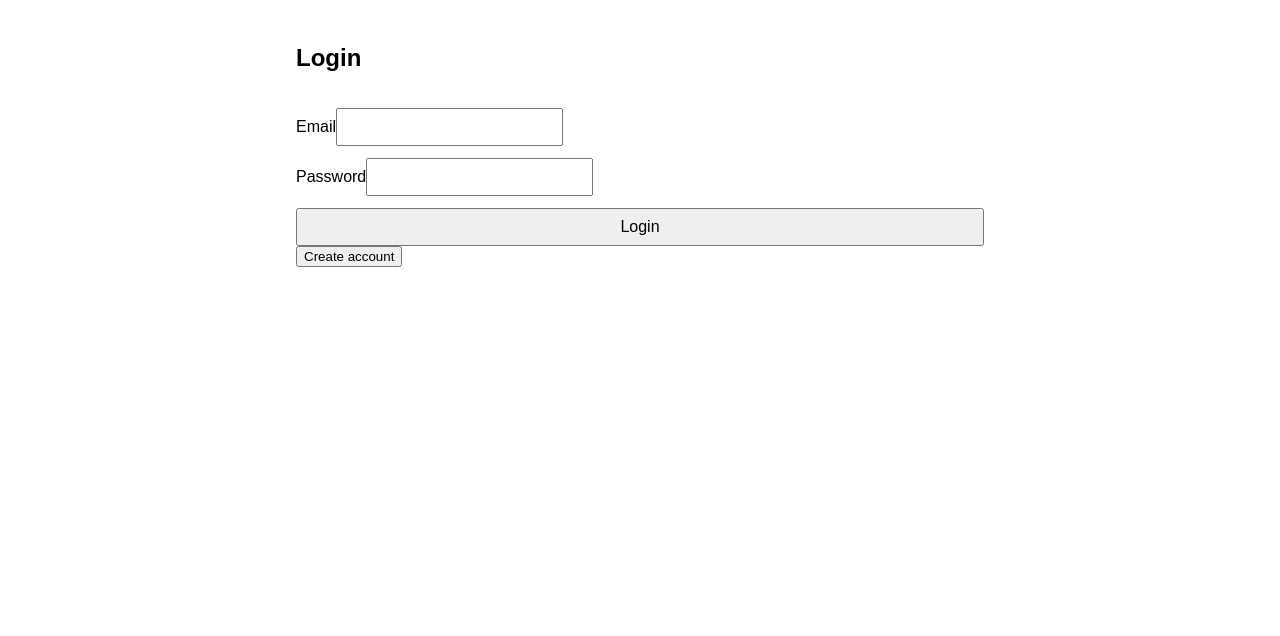
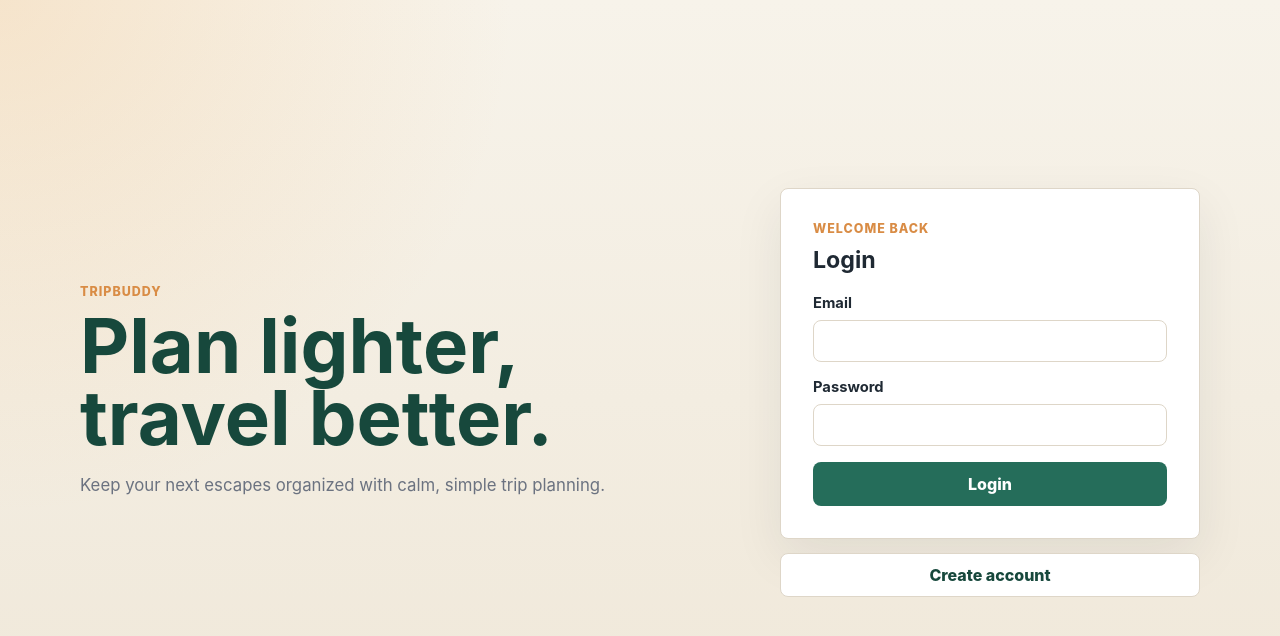
Before and after one commit to DejanColic94/TripBuddy, a React (Vite) app in the folder frontend/: page / in a window 1280 px wide. Shown: the top 636 px of the page. Built offline with nearby package versions, Linux system fonts and the light colour scheme; no server answers.

Commit message:
feature/frontend-styling : Added basic coloru palete and elements

```diff
--- a/frontend/src/App.css
+++ b/frontend/src/App.css
@@ -1,47 +1,329 @@
 .app {
-  max-width: 720px;
+  width: min(1120px, calc(100% - 32px));
   margin: 0 auto;
-  padding: 24px 16px 48px;
+  padding: 40px 0 56px;
 }
 
 .page {
   display: flex;
   flex-direction: column;
+  gap: 20px;
+}
+
+.auth-layout {
+  min-height: calc(100vh - 96px);
+  display: grid;
+  grid-template-columns: minmax(0, 1fr) minmax(320px, 420px);
+  align-items: center;
+  gap: 40px;
+}
+
+.brand-panel {
+  max-width: 560px;
+}
+
+.brand-panel h1,
+.page-header h1 {
+  margin: 0;
+  color: #17483c;
+  font-size: clamp(2.25rem, 6vw, 4.75rem);
+  line-height: 0.95;
+}
+
+.brand-panel p:last-child,
+.page-subtitle {
+  margin: 18px 0 0;
+  color: #6b7280;
+  font-size: 1.05rem;
+  line-height: 1.7;
+}
+
+.eyebrow {
+  margin: 0 0 10px;
+  color: #d98c45;
+  font-size: 0.78rem;
+  font-weight: 800;
+  letter-spacing: 0.08em;
+  text-transform: uppercase;
+}
+
+.auth-card,
+.panel,
+.trip-card {
+  background: #ffffff;
+  border: 1px solid #ded6c8;
+  border-radius: 8px;
+  box-shadow: 0 18px 50px rgba(31, 41, 51, 0.08);
+}
+
+.auth-card {
+  padding: 32px;
+}
+
+.auth-column {
+  display: flex;
+  flex-direction: column;
+  gap: 14px;
+}
+
+.auth-card h2,
+.panel h2,
+.section-heading h2 {
+  margin: 0;
+  color: #1f2933;
+  font-size: 1.45rem;
+}
+
+.auth-switch {
+  justify-self: stretch;
+}
+
+.form-stack {
+  display: flex;
+  flex-direction: column;
   gap: 16px;
 }
 
-.page form {
+label {
   display: flex;
   flex-direction: column;
-  gap: 12px;
+  gap: 8px;
+  color: #1f2933;
+  font-size: 0.92rem;
+  font-weight: 700;
 }
 
-.page input,
-.page textarea,
-.page button {
+input,
+textarea {
+  width: 100%;
+  border: 1px solid #ded6c8;
+  border-radius: 8px;
+  background: #ffffff;
+  color: #1f2933;
   font: inherit;
-  padding: 8px;
+  font-weight: 500;
+  padding: 11px 12px;
+  outline: none;
+  transition: border-color 140ms ease, box-shadow 140ms ease, background-color 140ms ease;
 }
 
-.page ul {
-  padding-left: 20px;
+textarea {
+  resize: vertical;
+  min-height: 104px;
 }
 
-.page li {
-  margin-bottom: 12px;
+input:focus,
+textarea:focus {
+  border-color: #256d5a;
+  box-shadow: 0 0 0 3px rgba(37, 109, 90, 0.13);
+}
+
+button {
+  border: 1px solid transparent;
+  border-radius: 8px;
+  font: inherit;
+  font-weight: 800;
+  padding: 11px 16px;
+  transition: background-color 140ms ease, border-color 140ms ease, color 140ms ease, opacity 140ms ease;
+}
+
+button:disabled {
+  cursor: not-allowed;
+  opacity: 0.62;
+}
+
+.primary-button {
+  background: #256d5a;
+  color: #ffffff;
+}
+
+.primary-button:hover:not(:disabled) {
+  background: #17483c;
+}
+
+.secondary-button,
+.link-button {
+  background: #ffffff;
+  border-color: #ded6c8;
+  color: #17483c;
+}
+
+.secondary-button:hover,
+.link-button:hover {
+  background: #efe7d8;
+}
+
+.link-button {
+  width: 100%;
 }
 
 .page-header {
+  display: flex;
+  align-items: flex-start;
+  justify-content: space-between;
+  gap: 20px;
+}
+
+.trips-page {
+  gap: 28px;
+}
+
+.trips-layout {
+  display: grid;
+  grid-template-columns: minmax(300px, 0.85fr) minmax(0, 1.15fr);
+  align-items: start;
+  gap: 24px;
+}
+
+.panel {
+  padding: 24px;
+}
+
+.create-trip-card {
+  position: sticky;
+  top: 24px;
+}
+
+.date-inputs {
+  display: grid;
+  grid-template-columns: 1fr 1fr;
+  gap: 14px;
+}
+
+.trip-list-section {
+  display: flex;
+  flex-direction: column;
+  gap: 14px;
+}
+
+.section-heading {
   display: flex;
   align-items: center;
   justify-content: space-between;
   gap: 12px;
 }
 
+.section-heading span {
+  color: #6b7280;
+  font-size: 0.9rem;
+  font-weight: 700;
+}
+
+.trip-list {
+  display: grid;
+  gap: 14px;
+  margin: 0;
+  padding: 0;
+  list-style: none;
+}
+
+.trip-card {
+  display: flex;
+  flex-direction: column;
+  gap: 18px;
+  padding: 20px;
+}
+
+.trip-card strong {
+  display: block;
+  color: #17483c;
+  font-size: 1.15rem;
+  line-height: 1.3;
+}
+
+.trip-card p {
+  margin: 8px 0 0;
+  color: #6b7280;
+  line-height: 1.6;
+}
+
+.trip-dates {
+  display: flex;
+  flex-wrap: wrap;
+  gap: 8px;
+}
+
+.trip-dates span {
+  border: 1px solid #ded6c8;
+  border-radius: 999px;
+  background: #f7f3ea;
+  color: #1f2933;
+  font-size: 0.88rem;
+  font-weight: 700;
+  padding: 7px 10px;
+}
+
+.empty-state {
+  margin: 0;
+  border: 1px dashed #ded6c8;
+  border-radius: 8px;
+  background: #efe7d8;
+  color: #6b7280;
+  line-height: 1.6;
+  padding: 22px;
+}
+
+.error,
+.success {
+  margin: 0;
+  border-radius: 8px;
+  font-weight: 700;
+  padding: 12px 14px;
+}
+
 .error {
-  color: #b00020;
+  background: rgba(180, 35, 24, 0.08);
+  color: #b42318;
 }
 
 .success {
-  color: #0a7a22;
+  background: rgba(22, 120, 76, 0.1);
+  color: #16784c;
 }
+
+@media (max-width: 820px) {
+  .app {
+    width: min(100% - 24px, 680px);
+    padding: 24px 0 40px;
+  }
+
+  .auth-layout,
+  .trips-layout {
+    grid-template-columns: 1fr;
+  }
+
+  .auth-layout {
+    min-height: auto;
+    gap: 24px;
+  }
+
+  .auth-switch {
+    justify-self: stretch;
+  }
+
+  .page-header {
+    align-items: stretch;
+    flex-direction: column;
+  }
+
+  .create-trip-card {
+    position: static;
+  }
+}
+
+@media (max-width: 520px) {
+  .auth-card,
+  .panel,
+  .trip-card {
+    padding: 20px;
+  }
+
+  .date-inputs {
+    grid-template-columns: 1fr;
+  }
+
+  .brand-panel h1,
+  .page-header h1 {
+    font-size: 2.35rem;
+  }
+}
--- a/frontend/src/App.tsx
+++ b/frontend/src/App.tsx
@@ -23,14 +23,34 @@ function App() {
       {token ? (
         <TripsPage token={token} onUnauthorized={handleLogout} />
       ) : authPage === "register" ? (
-        <RegisterPage onBackToLogin={() => setAuthPage("login")} />
+        <div className="auth-layout">
+          <div className="brand-panel">
+            <p className="eyebrow">TripBuddy</p>
+            <h1>Plan lighter, travel better.</h1>
+            <p>Keep your next escapes organized with calm, simple trip planning.</p>
+          </div>
+          <div className="auth-column">
+            <RegisterPage onBackToLogin={() => setAuthPage("login")} />
+          </div>
+        </div>
       ) : (
-        <>
-          <LoginPage onLogin={handleLogin} />
-          <button type="button" onClick={() => setAuthPage("register")}>
-            Create account
-          </button>
-        </>
+        <div className="auth-layout">
+          <div className="brand-panel">
+            <p className="eyebrow">TripBuddy</p>
+            <h1>Plan lighter, travel better.</h1>
+            <p>Keep your next escapes organized with calm, simple trip planning.</p>
+          </div>
+          <div className="auth-column">
+            <LoginPage onLogin={handleLogin} />
+            <button
+              className="link-button auth-switch"
+              type="button"
+              onClick={() => setAuthPage("register")}
+            >
+              Create account
+            </button>
+          </div>
+        </div>
       )}
     </main>
   );
--- a/frontend/src/index.css
+++ b/frontend/src/index.css
@@ -1,12 +1,36 @@
-body {
-  margin: 0;
-  font-family: Arial, sans-serif;
+:root {
+  color: #1f2933;
+  background: #f7f3ea;
+  font-family: Inter, ui-sans-serif, system-ui, -apple-system, BlinkMacSystemFont, "Segoe UI", sans-serif;
+  font-synthesis: none;
+  text-rendering: optimizeLegibility;
+  -webkit-font-smoothing: antialiased;
+  -moz-osx-font-smoothing: grayscale;
 }
 
 * {
   box-sizing: border-box;
 }
 
+html {
+  min-height: 100%;
+  background: #f7f3ea;
+}
+
+body {
+  min-width: 320px;
+  min-height: 100vh;
+  margin: 0;
+  background:
+    radial-gradient(circle at top left, rgba(243, 200, 146, 0.34), transparent 32rem),
+    linear-gradient(180deg, #f7f3ea 0%, #efe7d8 100%);
+}
+
 button {
   cursor: pointer;
 }
+
+::selection {
+  background: #f3c892;
+  color: #17483c;
+}
--- a/frontend/src/pages/LoginPage.tsx
+++ b/frontend/src/pages/LoginPage.tsx
@@ -46,10 +46,13 @@ function LoginPage({ onLogin }: LoginPageProps) {
   };
 
   return (
-    <section className="page">
-      <h1>Login</h1>
+    <section className="page auth-card">
+      <div>
+        <p className="eyebrow">Welcome back</p>
+        <h2>Login</h2>
+      </div>
 
-      <form onSubmit={handleSubmit}>
+      <form className="form-stack" onSubmit={handleSubmit}>
         <label>
           Email
           <input
@@ -70,7 +73,7 @@ function LoginPage({ onLogin }: LoginPageProps) {
           />
         </label>
 
-        <button type="submit" disabled={isSubmitting}>
+        <button className="primary-button" type="submit" disabled={isSubmitting}>
           {isSubmitting ? "Logging in..." : "Login"}
         </button>
       </form>
--- a/frontend/src/pages/TripsPage.tsx
+++ b/frontend/src/pages/TripsPage.tsx
@@ -109,15 +109,23 @@ function TripsPage({ token, onUnauthorized }: TripsPageProps) {
   };
 
   return (
-    <section className="page">
+    <section className="page trips-page">
       <div className="page-header">
-        <h1>Trips</h1>
-        <button type="button" onClick={onUnauthorized}>
+        <div>
+          <p className="eyebrow">TripBuddy</p>
+          <h1>Your trips</h1>
+          <p className="page-subtitle">Shape the details now, enjoy the journey later.</p>
+        </div>
+        <button className="secondary-button" type="button" onClick={onUnauthorized}>
           Logout
         </button>
       </div>
 
-      <form onSubmit={handleSubmit}>
+      <div className="trips-layout">
+        <section className="panel create-trip-card">
+          <h2>Create a trip</h2>
+
+          <form className="form-stack" onSubmit={handleSubmit}>
             <label>
               Name
               <input value={name} onChange={(event) => setName(event.target.value)} required />
@@ -132,6 +140,7 @@ function TripsPage({ token, onUnauthorized }: TripsPageProps) {
               />
             </label>
 
+            <div className="date-inputs">
               <label>
                 Start date
                 <input
@@ -149,34 +158,46 @@ function TripsPage({ token, onUnauthorized }: TripsPageProps) {
                   onChange={(event) => setEndDate(event.target.value)}
                 />
               </label>
+            </div>
 
-        <button type="submit" disabled={isSubmitting}>
+            <button className="primary-button" type="submit" disabled={isSubmitting}>
               {isSubmitting ? "Creating..." : "Create trip"}
             </button>
           </form>
 
           {error ? <p className="error">{error}</p> : null}
           {successMessage ? <p className="success">{successMessage}</p> : null}
+        </section>
 
-      <div>
-        <h2>Your trips</h2>
+        <section className="trip-list-section">
+          <div className="section-heading">
+            <h2>Saved trips</h2>
+            <span>{trips.length} total</span>
+          </div>
 
-        {isLoading ? <p>Loading trips...</p> : null}
+          {isLoading ? <p className="empty-state">Loading trips...</p> : null}
 
-        {!isLoading && trips.length === 0 ? <p>No trips yet.</p> : null}
+          {!isLoading && trips.length === 0 ? (
+            <p className="empty-state">No trips yet. Add your first destination to get started.</p>
+          ) : null}
 
           {!isLoading && trips.length > 0 ? (
-          <ul>
+            <ul className="trip-list">
               {trips.map((trip) => (
-              <li key={trip.id}>
+                <li className="trip-card" key={trip.id}>
+                  <div>
                     <strong>{trip.name}</strong>
-                <div>{trip.description || "No description"}</div>
-                <div>Start: {trip.startDate || "-"}</div>
-                <div>End: {trip.endDate || "-"}</div>
+                    <p>{trip.description || "No description"}</p>
+                  </div>
+                  <div className="trip-dates">
+                    <span>Start: {trip.startDate || "-"}</span>
+                    <span>End: {trip.endDate || "-"}</span>
+                  </div>
                 </li>
               ))}
             </ul>
           ) : null}
+        </section>
       </div>
     </section>
   );
```
Also changed, not shown: frontend/src/pages/RegisterPage.tsx (+8 -5 lines). Lines whose indentation alone changed are shown as unchanged.
